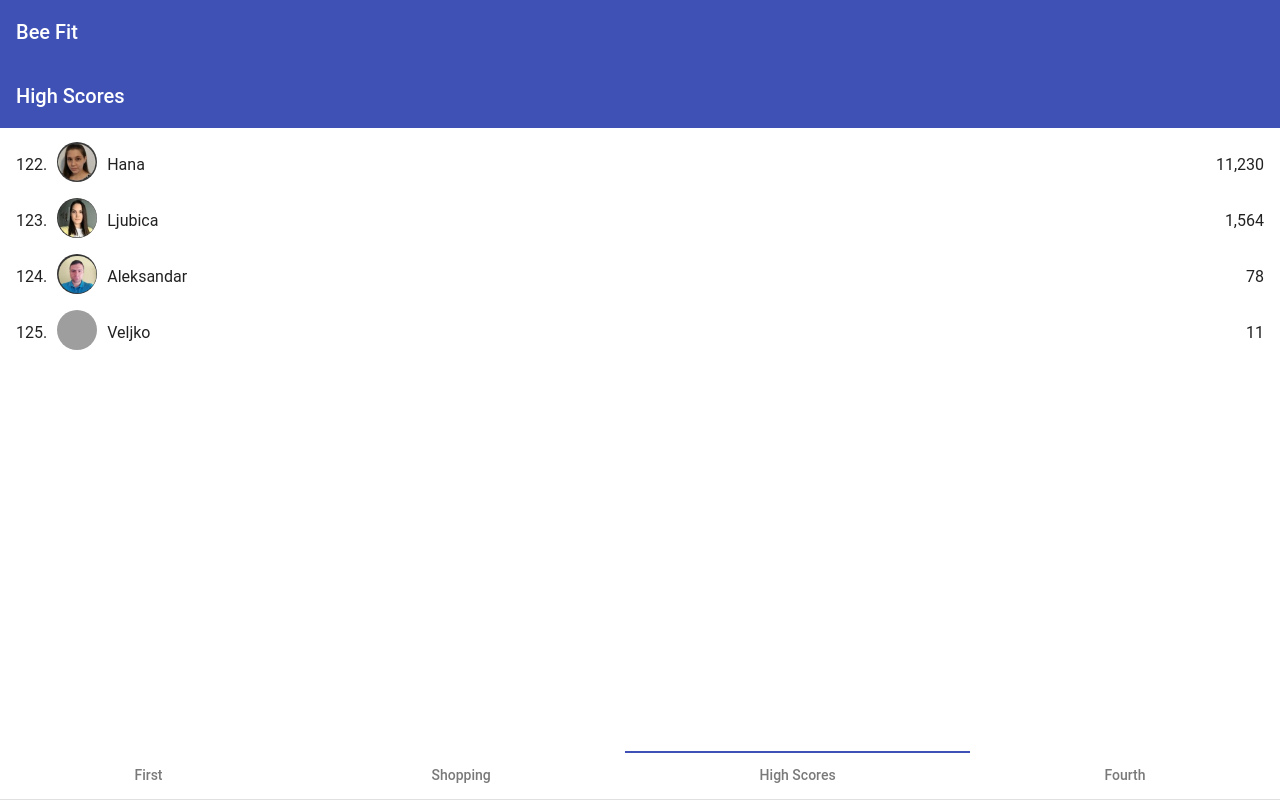
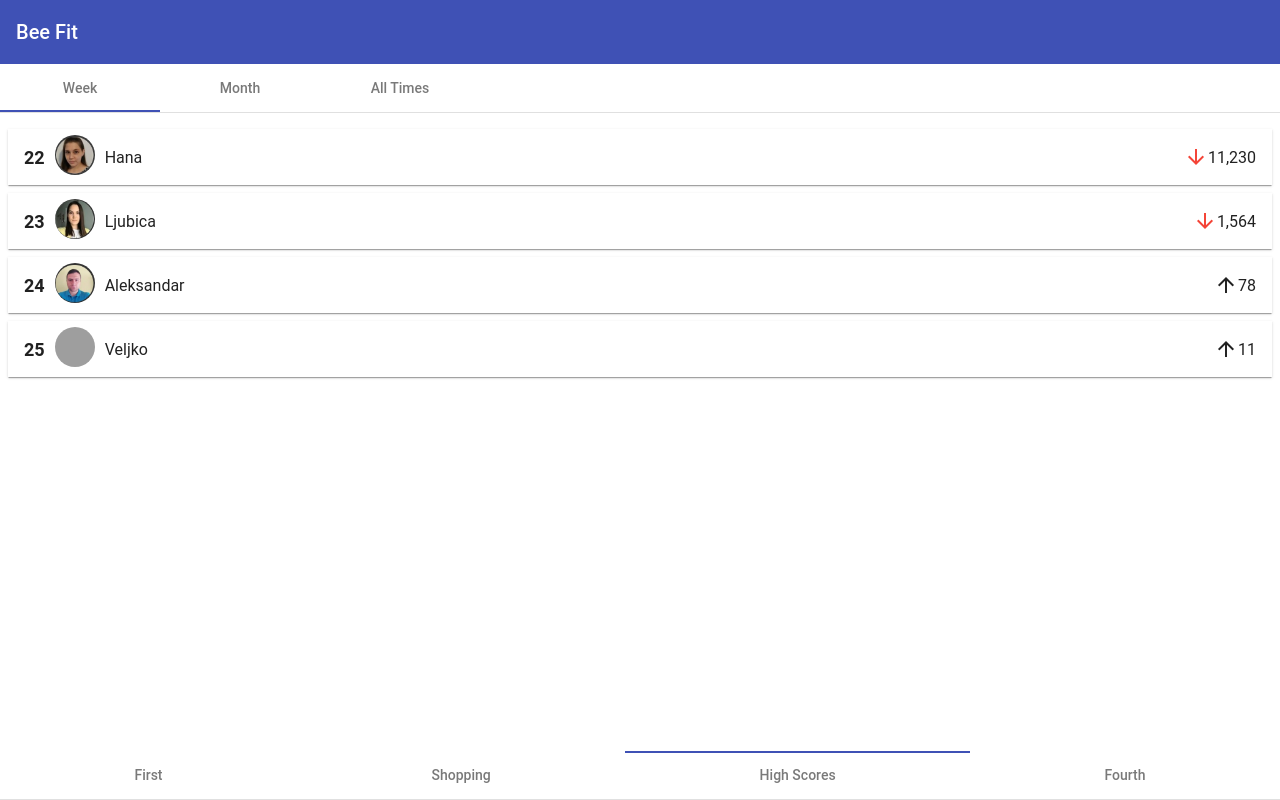
Before and after one commit to AlekRG/free-thinkers, an Angular app: page /highscores in a window 1280 px wide. Built offline with nearby package versions, Linux system fonts and the light colour scheme; grey boxes are pictures that could not be loaded.

Commit message:
Adding tabs

```diff
--- a/apps/be-fit/src/app/app.module.ts
+++ b/apps/be-fit/src/app/app.module.ts
@@ -3,7 +3,7 @@ import { NgModule } from '@angular/core';
 import { MatToolbarModule } from '@angular/material/toolbar';
 import { MatTabsModule } from '@angular/material/tabs';
 import { BrowserAnimationsModule } from '@angular/platform-browser/animations';
-import {MatGridListModule} from '@angular/material/grid-list';
+import { MatGridListModule } from '@angular/material/grid-list';
 
 import { AppComponent } from './app.component';
 import { ShoppingSectionComponent } from './shoppingSection/shoppingSection.component';
@@ -15,6 +15,7 @@ import { MatIconModule } from '@angular/material/icon';
 import { MatListModule } from '@angular/material/list';
 import { MatButtonToggleModule } from '@angular/material/button-toggle';
 import { MatButtonModule } from '@angular/material/button';
+import { MatCardModule } from '@angular/material/card';
 
 @NgModule({
   declarations: [
@@ -25,6 +26,7 @@ import { MatButtonModule } from '@angular/material/button';
   ],
   imports: [
     BrowserModule,
+    MatCardModule,
     MatToolbarModule,
     MatGridListModule,
     MatTabsModule,
--- a/apps/be-fit/src/app/highscores/highscores.component.html
+++ b/apps/be-fit/src/app/highscores/highscores.component.html
@@ -1,32 +1,62 @@
-<mat-toolbar color="primary">
-  <mat-toolbar-row>
-    <span>High Scores</span>
-  </mat-toolbar-row>
-</mat-toolbar>
-
-<!-- <div fxLayout fxLayoutAlign="center center">
-  <mat-button-toggle-group #group="matButtonToggleGroup">
-    <mat-button-toggle value="DAILY"> Daily </mat-button-toggle>
-    <mat-button-toggle value="MONTHLY"> Monthly </mat-button-toggle>
-    <mat-button-toggle value="YEAERLY"> Yearly </mat-button-toggle>
-    <mat-button-toggle value="ALL_TIME"> All Time </mat-button-toggle>
-  </mat-button-toggle-group>
-</div> -->
-<mat-list>
-  <mat-list-item *ngFor="let score of scores">
+<mat-tab-group>
+  <mat-tab label="Week">
+    <mat-list class="list">
+      <mat-list-item *ngFor="let score of scores" class="item">
         <div fxLayout="row" fxLayoutAlign="start center" style="width: 100%">
-      <div style="padding-right: 10px">{{ score.rank | number }}.</div>
-      <div style="padding-right: 10px">
+          <div class="rank">{{ score.rank | number }}</div>
+          <div class="avatar">
             <img mat-list-avatar [src]="score.image" />
           </div>
           <div fxFlex="auto">
             {{ score.name }}
           </div>
+          <mat-icon color="error" *ngIf="score.trend === 0">
+            arrow_downward
+          </mat-icon>
+          <mat-icon *ngIf="score.trend === 1"> arrow_upward </mat-icon>
           <div>{{ score.count | number }}</div>
         </div>
-    <!-- <mat-icon matListAvatar iconAvatar color="primary">person</mat-icon>
-    <div mat-line>{{ score.name }}</div>
-    <div mat-line>#{{ score.rank | number }}</div>
-    <div>{{ score.count | number }}</div> -->
       </mat-list-item>
     </mat-list>
+  </mat-tab>
+  <mat-tab label="Month">
+    <mat-list class="list">
+      <mat-list-item *ngFor="let score of scores" class="item">
+        <div fxLayout="row" fxLayoutAlign="start center" style="width: 100%">
+          <div class="rank">{{ score.rank | number }}</div>
+          <div class="avatar">
+            <img mat-list-avatar [src]="score.image" />
+          </div>
+          <div fxFlex="auto">
+            {{ score.name }}
+          </div>
+          <mat-icon color="error" *ngIf="score.trend === 0">
+            arrow_downward
+          </mat-icon>
+          <mat-icon *ngIf="score.trend === 1"> arrow_upward </mat-icon>
+          <div>{{ score.count | number }}</div>
+        </div>
+      </mat-list-item>
+    </mat-list>
+  </mat-tab>
+  <mat-tab label="All Times">
+    <mat-list class="list">
+      <mat-list-item *ngFor="let score of scores" class="item">
+        <div fxLayout="row" fxLayoutAlign="start center" style="width: 100%">
+          <div class="rank">{{ score.rank | number }}</div>
+          <div class="avatar">
+            <img mat-list-avatar [src]="score.image" />
+          </div>
+          <div fxFlex="auto">
+            {{ score.name }}
+          </div>
+          <mat-icon color="error" *ngIf="score.trend === 0">
+            arrow_downward
+          </mat-icon>
+          <mat-icon *ngIf="score.trend === 1"> arrow_upward </mat-icon>
+          <div>{{ score.count | number }}</div>
+        </div>
+      </mat-list-item>
+    </mat-list>
+  </mat-tab>
+</mat-tab-group>
--- a/apps/be-fit/src/app/highscores/highscores.component.scss
+++ b/apps/be-fit/src/app/highscores/highscores.component.scss
@@ -0,0 +1,19 @@
+.list {
+  margin: 8px;
+}
+
+.item {
+  margin-bottom: 8px;
+  box-shadow: 0px 2px 1px -1px rgb(0 0 0 / 20%),
+    0px 1px 1px 0px rgb(0 0 0 / 14%), 0px 1px 3px 0px rgb(0 0 0 / 12%);
+}
+
+.rank {
+  padding-right: 10px;
+  font-size: 18px;
+  font-weight: 700;
+}
+
+.avatar {
+  padding-right: 10px;
+}
--- a/apps/be-fit/src/app/highscores/highscores.component.ts
+++ b/apps/be-fit/src/app/highscores/highscores.component.ts
@@ -6,6 +6,7 @@ export interface Score {
   count: number;
   rank: number;
   image?: string;
+  trend?: number;
 }
 
 @Component({
@@ -14,34 +15,40 @@ export interface Score {
   styleUrls: ['./highscores.component.scss'],
 })
 export class HighscoresComponent implements OnInit {
+  today: number = Date.now();
+
   scores: Score[] = [
     {
       name: 'Hana',
       updated: new Date('1/1/16'),
       count: 11230,
-      rank: 122,
+      rank: 22,
       image: '/assets/user 3 Hana.jpg',
+      trend: 0,
     },
     {
       name: 'Ljubica',
       updated: new Date('1/1/16'),
       count: 1564,
-      rank: 123,
+      rank: 23,
       image: '/assets/user 1 Ljubica.jpg',
+      trend: 0,
     },
     {
       name: 'Aleksandar',
       updated: new Date('1/1/16'),
       count: 78,
-      rank: 124,
+      rank: 24,
       image: '/assets/user 2 Aleksandar.jpg',
+      trend: 1,
     },
     {
       name: 'Veljko',
       updated: new Date('1/1/16'),
       count: 11,
-      rank: 125,
+      rank: 25,
       image: '/assets/user 4 Veljko.jpg',
+      trend: 1,
     },
   ];
 
```
Lines whose indentation alone changed are shown as unchanged.
